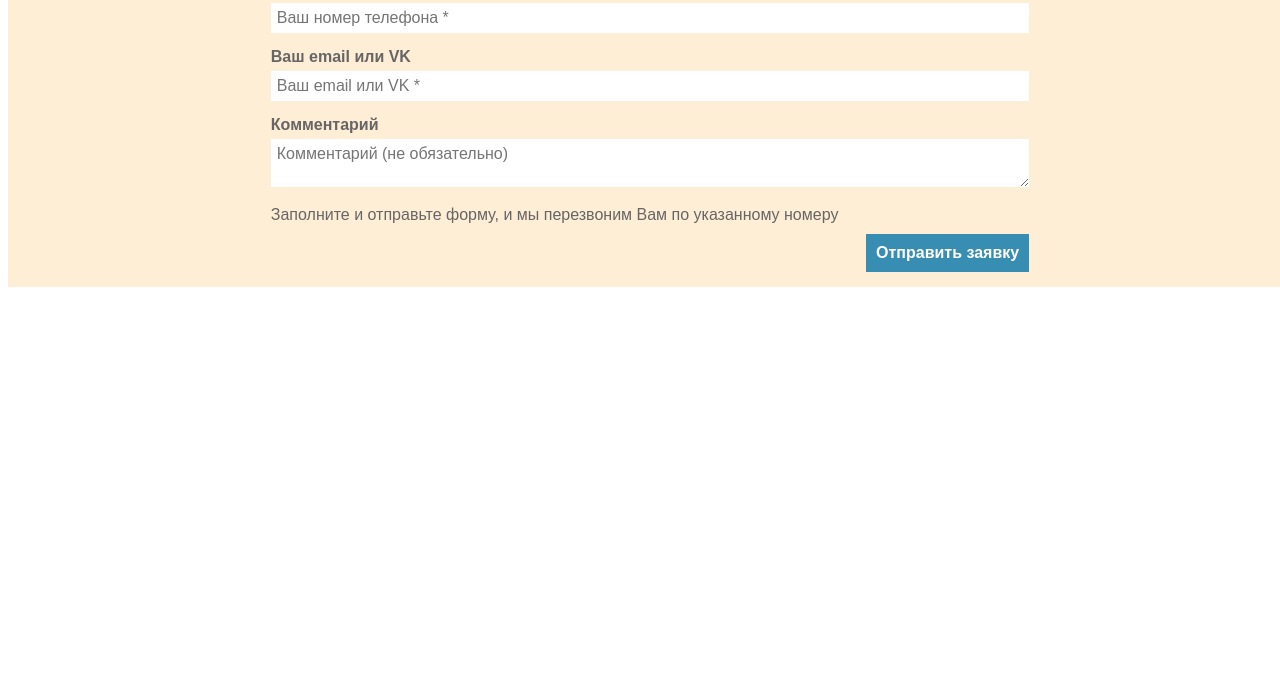
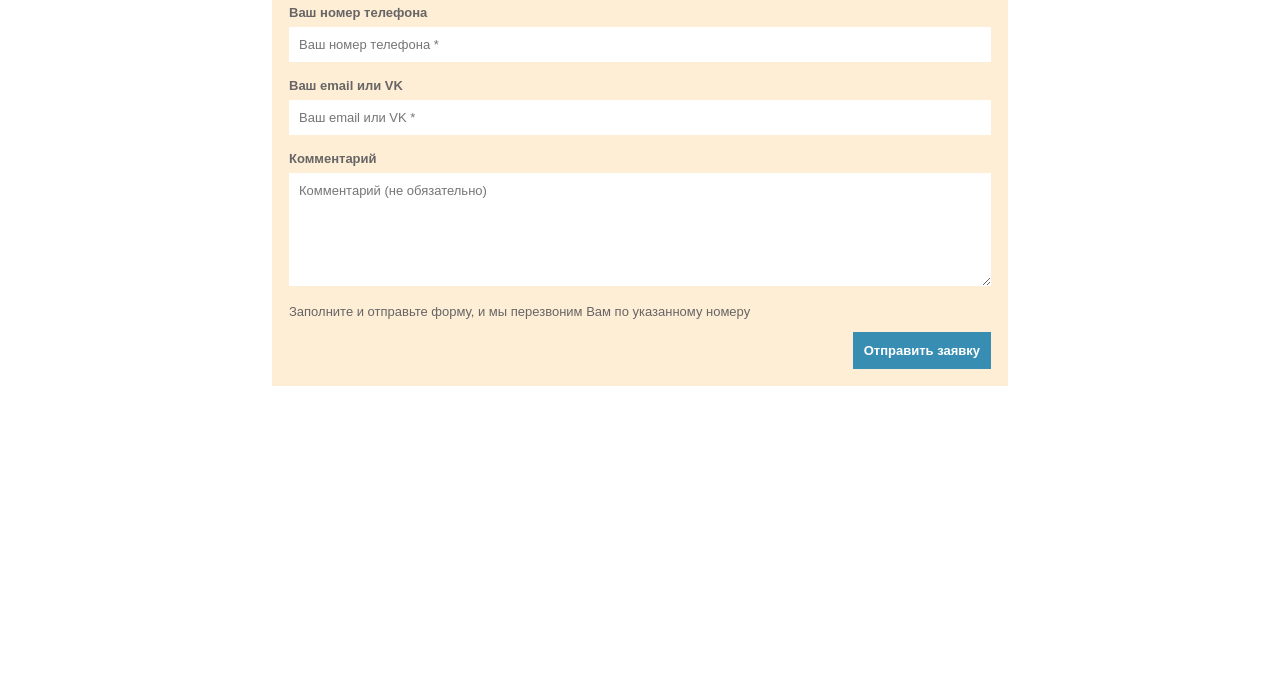
Before and after one commit to pinfib/AcademItsClientSideWeb, a plain HTML site: page ClientSideWebOct20/CssForm/Form.html in a window 1280 px wide. Shown: the part 121-800 px from the top of the page. Drawn offline with Linux system fonts and the light colour scheme.

Commit message:
Исправление замечаний по задачам CSS

```diff
--- a/ClientSideWebOct20/CssForm/Form.html
+++ b/ClientSideWebOct20/CssForm/Form.html
@@ -2,12 +2,16 @@
 <html>
 <head>
     <meta charset="utf-8" />
+    <link rel="stylesheet" type="text/css" href="Reset.css" />
     <link rel="stylesheet" type="text/css" href="FormStyle.css" />
     <title>Форма</title>
 </head>
 <body>
 <div class="data_container">
     <div class="form_container">
+        <div class="form_header">
+            <h1>Отправить заявку</h1>
+        </div>
         <form action="/test.php" method="get">
             <div>
                 <p><b><label for="name_input">Ваше имя</label></b></p>
--- a/ClientSideWebOct20/CssForm/FormStyle.css
+++ b/ClientSideWebOct20/CssForm/FormStyle.css
@@ -1,43 +1,62 @@
-div.form_container {
-    width: 60%;
+.form_container {
+    width: 736px;
     margin: auto;
     color: #676565;
-    font-family: Arial;
-    font-size: 12pt;
+    font-family: Arial, sans-serif;
 }
 
-div.data_container {
-    width: 100%;
+.form_container form {
+    font-size: 13px;
     background: #feeed6;
-    padding: 10px;
+    padding: 17px;
 }
 
-div.data_container p {
-    margin: 15px 0px 5px 0px;
+.form_header h1 {
+    font-size: 2em;
+    line-height: 1em;
+    margin-bottom: 5px;
+    padding-left: 17px;
 }
 
-div.data_container input, textarea {
+.data_container {
     width: 100%;
-    margin: 0px;
+}
+
+.data_container b {
+    font-weight: bold;
+}
+
+.data_container input, .data_container textarea {
+    width: 100%;
+    margin: 8px 0 17px 0;
     border: none;
-    border-radius: 0px;
-    padding: 6px;
+    padding: 10px;
     font-family: Arial;
-    font-size: 12pt;
-    display: inline;
+    font-size: inherit;
     box-sizing: border-box;
+    outline: 0;
+}
+
+.data_container textarea {
+    min-height: 113px;
+    resize: vertical;
 }
 
 div.data_container button {
-    border-radius: 0px;
-    padding: 10px;
-    margin: 5px 0px;
+    padding: 11px;
+    margin: 14px 0 0 0;
     background-color: #378db2;
     border: none;
-    color: #Ffffff;
+    outline: 0;
+    color: #fff;
     font-weight: bold;
-    font-size: 12pt;
+    font-size: inherit;
     float: right;
+}
+
+div.data_container button:hover {
+    cursor: pointer;
+    background: #4da9d0;
 }
 
 div.empty_element {
--- /dev/null
+++ b/ClientSideWebOct20/CssForm/Reset.css
@@ -0,0 +1,53 @@
+/* http://meyerweb.com/eric/tools/css/reset/
+   v2.0 | 20110126
+   License: none (public domain)
+*/
+
+html, body, div, span, applet, object, iframe,
+h1, h2, h3, h4, h5, h6, p, blockquote, pre,
+a, abbr, acronym, address, big, cite, code,
+del, dfn, em, img, ins, kbd, q, s, samp,
+small, strike, strong, sub, sup, tt, var,
+b, u, i, center,
+dl, dt, dd, ol, ul, li,
+fieldset, form, label, legend,
+table, caption, tbody, tfoot, thead, tr, th, td,
+article, aside, canvas, details, embed,
+figure, figcaption, footer, header, hgroup,
+menu, nav, output, ruby, section, summary,
+time, mark, audio, video {
+    margin: 0;
+    padding: 0;
+    border: 0;
+    font-size: 100%;
+    font: inherit;
+    vertical-align: baseline;
+}
+/* HTML5 display-role reset for older browsers */
+article, aside, details, figcaption, figure,
+footer, header, hgroup, menu, nav, section {
+    display: block;
+}
+
+body {
+    line-height: 1;
+}
+
+ol, ul {
+    list-style: none;
+}
+
+blockquote, q {
+    quotes: none;
+}
+
+    blockquote:before, blockquote:after,
+    q:before, q:after {
+        content: '';
+        content: none;
+    }
+
+table {
+    border-collapse: collapse;
+    border-spacing: 0;
+}
--- /dev/null
+++ b/ClientSideWebOct20/CssTable/Reset.css
@@ -0,0 +1,53 @@
+/* http://meyerweb.com/eric/tools/css/reset/
+   v2.0 | 20110126
+   License: none (public domain)
+*/
+
+html, body, div, span, applet, object, iframe,
+h1, h2, h3, h4, h5, h6, p, blockquote, pre,
+a, abbr, acronym, address, big, cite, code,
+del, dfn, em, img, ins, kbd, q, s, samp,
+small, strike, strong, sub, sup, tt, var,
+b, u, i, center,
+dl, dt, dd, ol, ul, li,
+fieldset, form, label, legend,
+table, caption, tbody, tfoot, thead, tr, th, td,
+article, aside, canvas, details, embed,
+figure, figcaption, footer, header, hgroup,
+menu, nav, output, ruby, section, summary,
+time, mark, audio, video {
+    margin: 0;
+    padding: 0;
+    border: 0;
+    font-size: 100%;
+    font: inherit;
+    vertical-align: baseline;
+}
+/* HTML5 display-role reset for older browsers */
+article, aside, details, figcaption, figure,
+footer, header, hgroup, menu, nav, section {
+    display: block;
+}
+
+body {
+    line-height: 1;
+}
+
+ol, ul {
+    list-style: none;
+}
+
+blockquote, q {
+    quotes: none;
+}
+
+    blockquote:before, blockquote:after,
+    q:before, q:after {
+        content: '';
+        content: none;
+    }
+
+table {
+    border-collapse: collapse;
+    border-spacing: 0;
+}
--- /dev/null
+++ b/ClientSideWebOct20/CssText/Reset.css
@@ -0,0 +1,53 @@
+/* http://meyerweb.com/eric/tools/css/reset/
+   v2.0 | 20110126
+   License: none (public domain)
+*/
+
+html, body, div, span, applet, object, iframe,
+h1, h2, h3, h4, h5, h6, p, blockquote, pre,
+a, abbr, acronym, address, big, cite, code,
+del, dfn, em, img, ins, kbd, q, s, samp,
+small, strike, strong, sub, sup, tt, var,
+b, u, i, center,
+dl, dt, dd, ol, ul, li,
+fieldset, form, label, legend,
+table, caption, tbody, tfoot, thead, tr, th, td,
+article, aside, canvas, details, embed,
+figure, figcaption, footer, header, hgroup,
+menu, nav, output, ruby, section, summary,
+time, mark, audio, video {
+    margin: 0;
+    padding: 0;
+    border: 0;
+    font-size: 100%;
+    font: inherit;
+    vertical-align: baseline;
+}
+/* HTML5 display-role reset for older browsers */
+article, aside, details, figcaption, figure,
+footer, header, hgroup, menu, nav, section {
+    display: block;
+}
+
+body {
+    line-height: 1;
+}
+
+ol, ul {
+    list-style: none;
+}
+
+blockquote, q {
+    quotes: none;
+}
+
+    blockquote:before, blockquote:after,
+    q:before, q:after {
+        content: '';
+        content: none;
+    }
+
+table {
+    border-collapse: collapse;
+    border-spacing: 0;
+}
```
Also changed, not shown: ClientSideWebOct20/CssTable/Table.html (+1 -0 lines), ClientSideWebOct20/CssTable/TableStyle.css (+16 -8 lines), ClientSideWebOct20/CssText/Text.html (+6 -2 lines), ClientSideWebOct20/CssText/TextStyle.css (+29 -9 lines), ClientSideWebOct20/HtmlTask/Form.html (+3 -3 lines), ClientSideWebOct20/HtmlTask/index.html (+7 -7 lines), 4 other files. Lines whose indentation alone changed are shown as unchanged.
